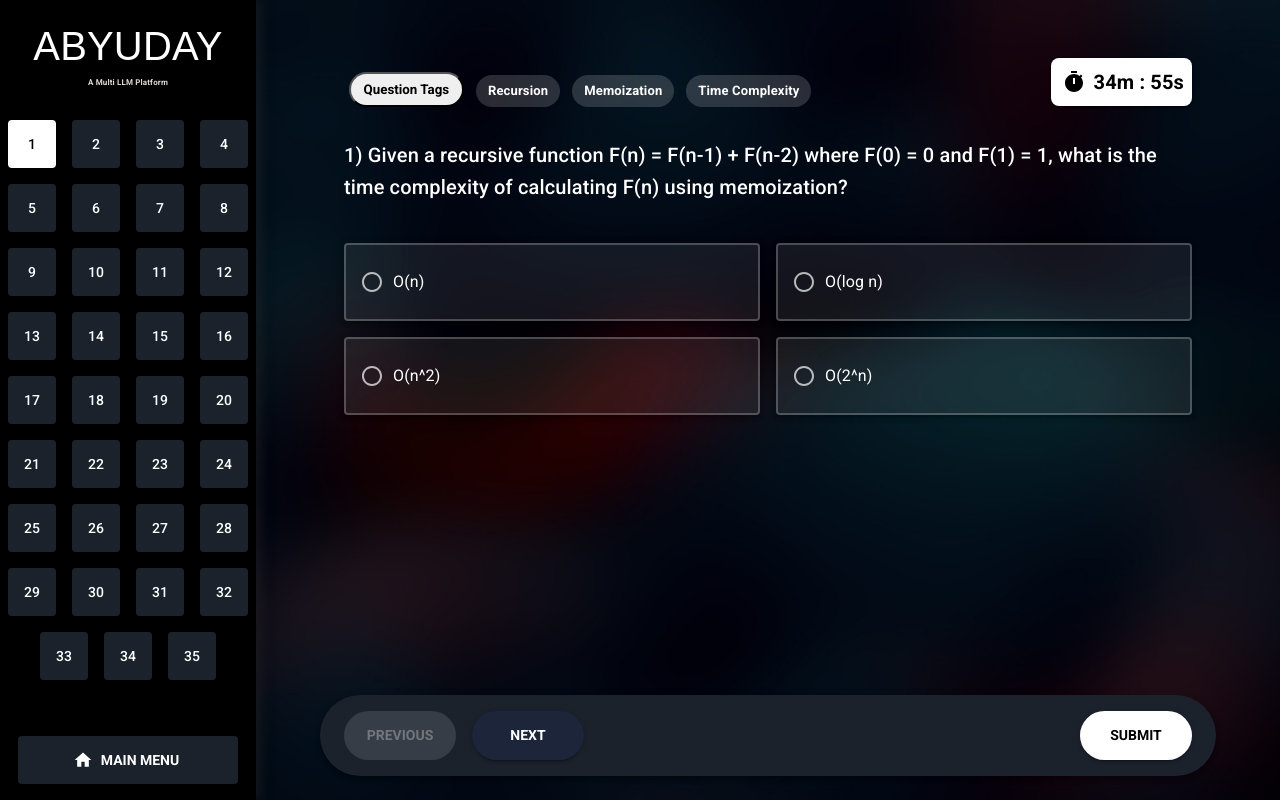
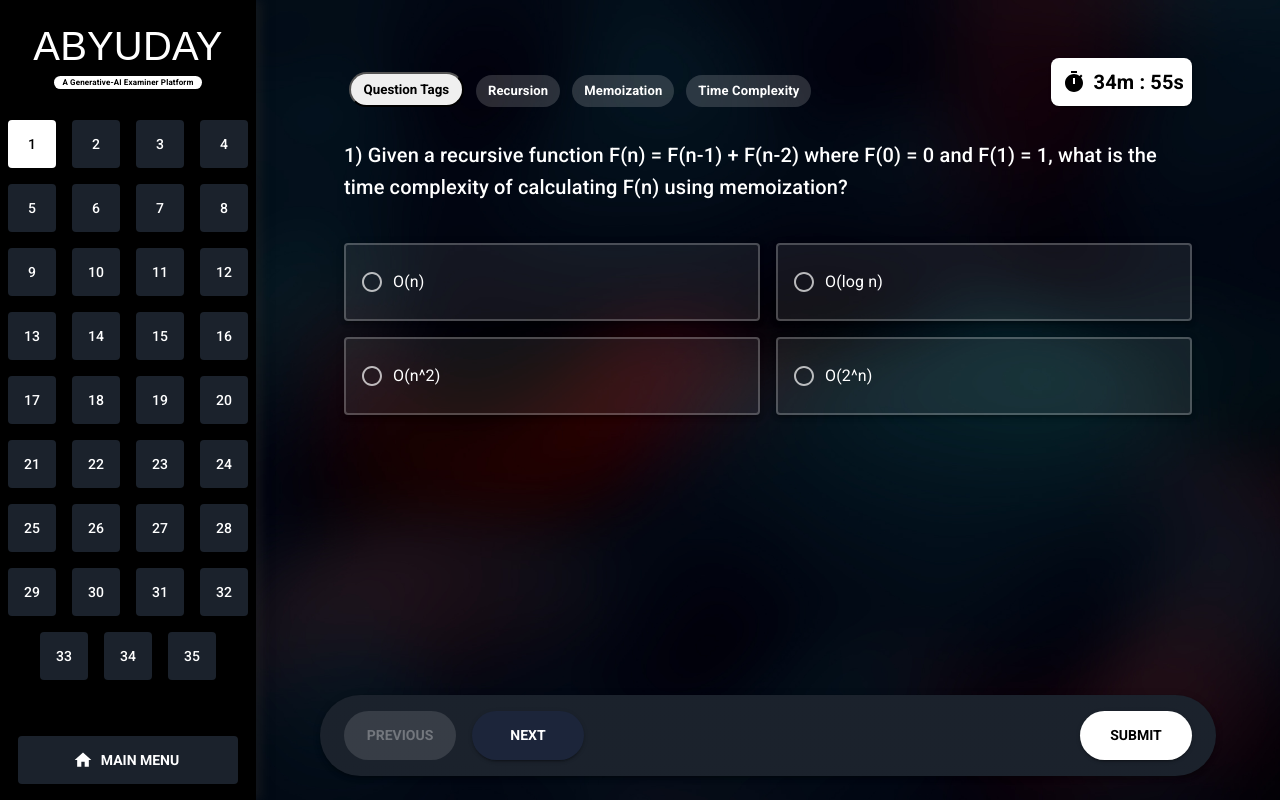
Before and after one commit to Vivekindev/Abyuday_Gen_AI_Examiner, a React (Vite) app in the folder client/: page / in a window 1280 px wide. Built offline with nearby package versions, Linux system fonts and the light colour scheme; a web font is replaced by a local one.

Commit message:
Minor Div changes Left box top

```diff
--- a/client/src/pages/Quizpage.jsx
+++ b/client/src/pages/Quizpage.jsx
@@ -341,9 +341,11 @@ const counts = calculateTagCounts(selectedOptions);
       <div className="mainBox">
         <div className="leftBox">
 
-        <div className="leftTop" >
+        <div className="leftTop">
          <div class='jaro'>ABYUDAY</div>
-         <div style={{display:'flex',justifyContent:'center',alignItems:'center',paddingTop:'0.05rem',fontSize:'0.5rem',color:'#E1D9D1'}}>A Multi LLM Platform</div>
+       <center>  <div style={{borderRadius:'0.4rem',display:'flex',justifyContent:'center',alignItems:'center',paddingTop:'0.05rem',fontSize:'0.5rem',color:'#E1D9D1',width:'fit-content',background:'white',color:'black',paddingRight:'0.5rem',paddingLeft:'0.5rem'}}>A Generative-AI Examiner Platform</div>
+       </center>
+
          </div>
 
 
```
Also changed, not shown: 1 other file (tests, documents, lock files or other folders).
